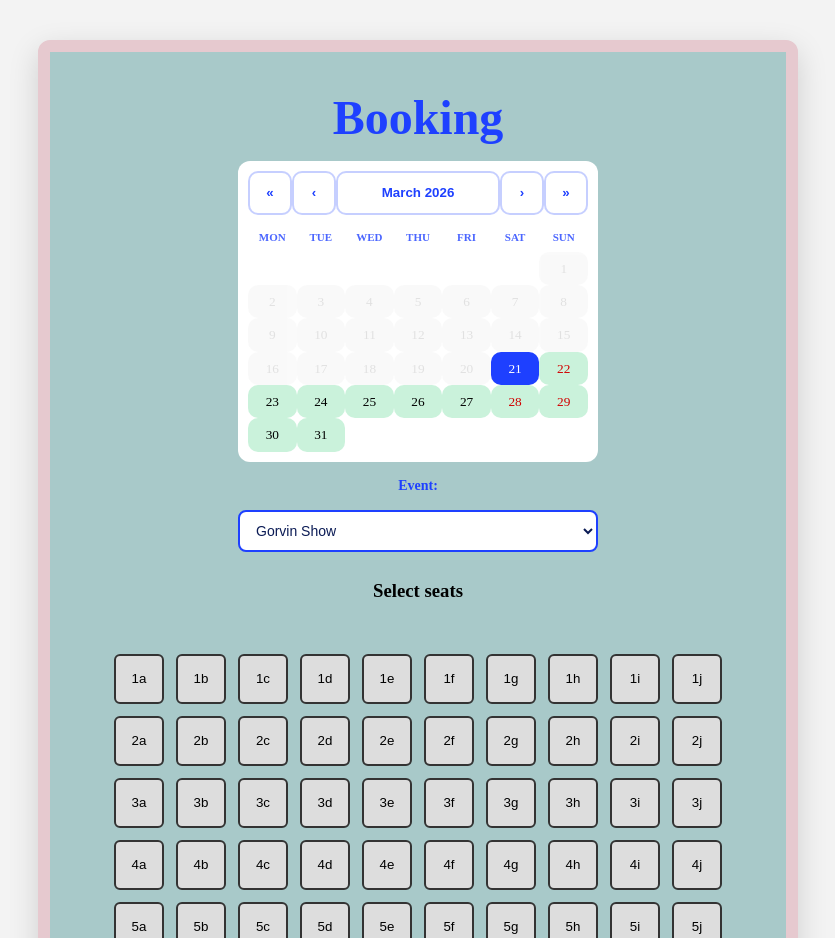
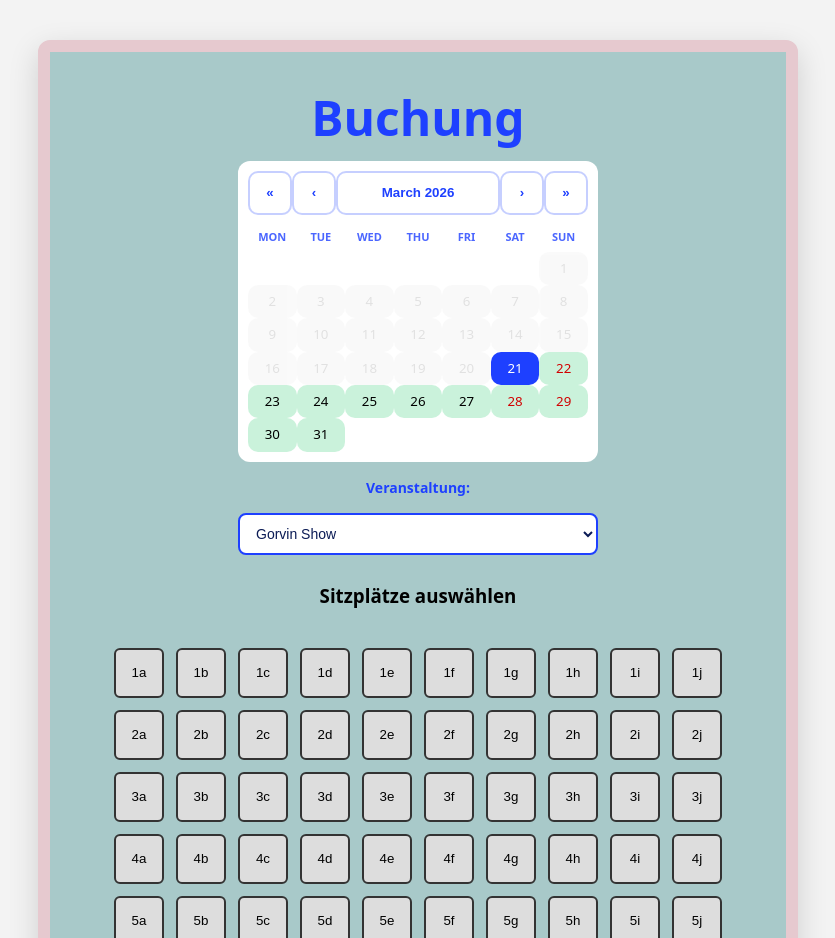
Before and after one commit to LarysaSperling/Event-booking, a React (Vite) app: page / in a window 1280 px wide. Shown: the top 938 px of the page, without its empty margins (222-1057 px from the left). Built offline with nearby package versions, Linux system fonts and the light colour scheme.

Commit message:
feat: complete event booking system with German localization and calendar month fix

```diff
--- a/src/App.jsx
+++ b/src/App.jsx
@@ -2,307 +2,236 @@ import React, { useState } from "react";
 import EventBooking from "./components/eventBooking";
 import "./App.css";
 
+function d(y, m, day) {
+
+  return new Date(y, m - 1, day);
+}
+
+function seats(count, labelFn, bookedFn = () => false) {
+  return Array.from({ length: count }, (_, i) => ({
+    id: i + 1,
+    label: labelFn(i),
+    isBooked: bookedFn(i),
+  }));
+}
+
+function bookedRule(i, mod, threshold) {
+  return ((i + 1) * 17) % mod <= threshold;
+}
+
 function buildEventsData() {
   return [
-
     {
       id: 237632,
-    date: new Date("2026-03-21"),
+      date: d(2026, 3, 21),
       events: [
         {
           id: 7843687,
           title: "Gorvin Show",
-        seats: Array.from({ length: 50 }, (_, i) => ({
-          id: i + 1,
-          label: `${Math.floor(i / 10) + 1}${String.fromCharCode(97 + (i % 10))}`,
-          isSelected: false
-        }))
+          seats: seats(
+            50,
+            (i) => `${Math.floor(i / 10) + 1}${String.fromCharCode(97 + (i % 10))}`,
+            () => false
+          ),
         },
         {
           id: 7843688,
           title: "Comedy Night",
-        seats: Array.from({ length: 40 }, (_, i) => ({
-          id: i + 1,
-          label: `R${Math.floor(i / 8) + 1}S${(i % 8) + 1}`,
-          isSelected: i % 5 === 0
-        }))
+          seats: seats(40, (i) => `R${Math.floor(i / 8) + 1}S${(i % 8) + 1}`, (i) => (i + 1) % 5 === 0),
         },
         {
           id: 7843689,
           title: "Improv Show",
-        seats: Array.from({ length: 30 }, (_, i) => ({
-          id: i + 1,
-          label: `A${i + 1}`,
-          isSelected: [3, 7, 12, 15, 22].includes(i + 1)
-        }))
-      }
-    ]
+          seats: seats(30, (i) => `A${i + 1}`, (i) => [3, 7, 12, 15, 22].includes(i + 1)),
+        },
+      ],
     },
     {
       id: 237633,
-    date: new Date("2026-03-22"),
+      date: d(2026, 3, 22),
       events: [
         {
           id: 7843690,
           title: "Rock Concert",
-        seats: Array.from({ length: 100 }, (_, i) => ({
-          id: i + 1,
-          label: `${String.fromCharCode(65 + Math.floor(i / 20))}${(i % 20) + 1}`,
-          isSelected: Math.random() > 0.7
-        }))
+          seats: seats(
+            100,
+            (i) => `${String.fromCharCode(65 + Math.floor(i / 20))}${(i % 20) + 1}`,
+            (i) => bookedRule(i, 10, 2) // ~30%
+          ),
         },
         {
           id: 7843691,
           title: "Metal Night",
-        seats: Array.from({ length: 60 }, (_, i) => ({
-          id: i + 1,
-          label: `M${i + 1}`,
-          isSelected: false
-        }))
-      }
-    ]
+          seats: seats(60, (i) => `M${i + 1}`, () => false),
+        },
+      ],
     },
     {
       id: 237634,
-    date: new Date("2026-03-23"),
+      date: d(2026, 3, 23),
       events: [
         {
           id: 7843692,
           title: "Magic Show",
-        seats: Array.from({ length: 45 }, (_, i) => ({
-          id: i + 1,
-          label: `S${i + 1}`,
-          isSelected: i < 5
-        }))
+          seats: seats(45, (i) => `S${i + 1}`, (i) => i < 5),
         },
         {
           id: 7843693,
           title: "Illusionist",
-        seats: Array.from({ length: 35 }, (_, i) => ({
-          id: i + 1,
-          label: `VIP${i + 1}`,
-          isSelected: false
-        }))
-      }
-    ]
+          seats: seats(35, (i) => `VIP${i + 1}`, () => false),
+        },
+      ],
     },
     {
       id: 237635,
-    date: new Date("2026-03-24"),
+      date: d(2026, 3, 24),
       events: [
         {
           id: 7843694,
           title: "Jazz Evening",
-        seats: Array.from({ length: 25 }, (_, i) => ({
-          id: i + 1,
-          label: `J${i + 1}`,
-          isSelected: i % 3 === 0
-        }))
+          seats: seats(25, (i) => `J${i + 1}`, (i) => i % 3 === 0),
         },
         {
           id: 7843695,
           title: "Blues Night",
-        seats: Array.from({ length: 30 }, (_, i) => ({
-          id: i + 1,
-          label: `B${i + 1}`,
-          isSelected: i > 20
-        }))
+          seats: seats(30, (i) => `B${i + 1}`, (i) => i > 20),
         },
         {
           id: 7843696,
           title: "Soul Music",
-        seats: Array.from({ length: 20 }, (_, i) => ({
-          id: i + 1,
-          label: `SO${i + 1}`,
-          isSelected: false
-        }))
-      }
-    ]
+          seats: seats(20, (i) => `SO${i + 1}`, () => false),
+        },
+      ],
     },
     {
       id: 237636,
-    date: new Date("2026-03-25"),
+      date: d(2026, 3, 25),
       events: [
         {
           id: 7843697,
           title: "Dance Performance",
-        seats: Array.from({ length: 80 }, (_, i) => ({
-          id: i + 1,
-          label: `D${Math.floor(i / 10) + 1}-${(i % 10) + 1}`,
-          isSelected: i % 7 === 0
-        }))
-      }
-    ]
+          seats: seats(80, (i) => `D${Math.floor(i / 10) + 1}-${(i % 10) + 1}`, (i) => i % 7 === 0),
+        },
+      ],
     },
     {
       id: 237637,
-    date: new Date("2026-03-26"),
+      date: d(2026, 3, 26),
       events: [
         {
           id: 7843698,
           title: "Theater Play",
-        seats: Array.from({ length: 120 }, (_, i) => ({
-          id: i + 1,
-          label: `T${Math.floor(i / 12) + 1}-${(i % 12) + 1}`,
-          isSelected: false
-        }))
+          seats: seats(120, (i) => `T${Math.floor(i / 12) + 1}-${(i % 12) + 1}`, () => false),
         },
         {
           id: 7843699,
           title: "Drama",
-        seats: Array.from({ length: 90 }, (_, i) => ({
-          id: i + 1,
-          label: `DR${i + 1}`,
-          isSelected: i < 10
-        }))
-      }
-    ]
+          seats: seats(90, (i) => `DR${i + 1}`, (i) => i < 10),
+        },
+      ],
     },
     {
       id: 237638,
-    date: new Date("2026-03-27"),
+      date: d(2026, 3, 27),
       events: [
         {
           id: 7843700,
           title: "Stand-up Comedy",
-        seats: Array.from({ length: 55 }, (_, i) => ({
-          id: i + 1,
-          label: `C${i + 1}`,
-          isSelected: [1, 2, 3, 10, 15, 30, 45].includes(i + 1)
-        }))
-      }
-    ]
+          seats: seats(55, (i) => `C${i + 1}`, (i) => [1, 2, 3, 10, 15, 30, 45].includes(i + 1)),
+        },
+      ],
     },
     {
       id: 237639,
-    date: new Date("2026-03-28"),
+      date: d(2026, 3, 28),
       events: [
         {
           id: 7843701,
           title: "Opera",
-        seats: Array.from({ length: 150 }, (_, i) => ({
-          id: i + 1,
-          label: `O${Math.floor(i / 15) + 1}-${(i % 15) + 1}`,
-          isSelected: i > 140
-        }))
-      }
-    ]
+          seats: seats(150, (i) => `O${Math.floor(i / 15) + 1}-${(i % 15) + 1}`, (i) => i > 140),
+        },
+      ],
     },
     {
       id: 237640,
-    date: new Date("2026-03-29"),
+      date: d(2026, 3, 29),
       events: [
         {
           id: 7843702,
           title: "Ballet",
-        seats: Array.from({ length: 85 }, (_, i) => ({
-          id: i + 1,
-          label: `B${i + 1}`,
-          isSelected: i % 4 === 0
-        }))
+          seats: seats(85, (i) => `B${i + 1}`, (i) => i % 4 === 0),
         },
         {
           id: 7843703,
           title: "Modern Dance",
-        seats: Array.from({ length: 40 }, (_, i) => ({
-          id: i + 1,
-          label: `MD${i + 1}`,
-          isSelected: false
-        }))
-      }
-    ]
+          seats: seats(40, (i) => `MD${i + 1}`, () => false),
+        },
+      ],
     },
     {
       id: 237641,
-    date: new Date("2026-03-30"),
+      date: d(2026, 3, 30),
       events: [
         {
           id: 7843704,
           title: "Kids Show",
-        seats: Array.from({ length: 70 }, (_, i) => ({
-          id: i + 1,
-          label: `K${Math.floor(i / 14) + 1}-${(i % 14) + 1}`,
-          isSelected: i < 20
-        }))
-      }
-    ]
+          seats: seats(70, (i) => `K${Math.floor(i / 14) + 1}-${(i % 14) + 1}`, (i) => i < 20),
+        },
+      ],
     },
     {
       id: 237642,
-    date: new Date("2026-03-31"),
+      date: d(2026, 3, 31),
       events: [
         {
           id: 7843705,
           title: "New Year Party",
-        seats: Array.from({ length: 200 }, (_, i) => ({
-          id: i + 1,
-          label: `NY${Math.floor(i / 20) + 1}-${(i % 20) + 1}`,
-          isSelected: i % 2 === 0
-        }))
-      }
-    ]
+          seats: seats(200, (i) => `NY${Math.floor(i / 20) + 1}-${(i % 20) + 1}`, (i) => (i + 1) % 2 === 0),
         },
-
-
+      ],
+    },
     {
       id: 237643,
-    date: new Date("2026-04-01"),
+      date: d(2026, 4, 1),
       events: [
         {
           id: 7843706,
           title: "April Fools Show",
-        seats: Array.from({ length: 50 }, (_, i) => ({
-          id: i + 1,
-          label: `AF${i + 1}`,
-          isSelected: false
-        }))
-      }
-    ]
+          seats: seats(50, (i) => `AF${i + 1}`, () => false),
+        },
+      ],
     },
     {
       id: 237644,
-    date: new Date("2026-04-02"),
+      date: d(2026, 4, 2),
       events: [
         {
           id: 7843707,
           title: "Rock Festival",
-        seats: Array.from({ length: 300 }, (_, i) => ({
-          id: i + 1,
-          label: `RF${Math.floor(i / 30) + 1}-${(i % 30) + 1}`,
-          isSelected: Math.random() > 0.5
-        }))
-      }
-    ]
+          seats: seats(300, (i) => `RF${Math.floor(i / 30) + 1}-${(i % 30) + 1}`, (i) => bookedRule(i, 10, 4)), // ~50%
+        },
+      ],
     },
     {
       id: 237645,
-    date: new Date("2026-04-03"),
+      date: d(2026, 4, 3),
       events: [
         {
           id: 7843708,
           title: "Hip-Hop Night",
-        seats: Array.from({ length: 75 }, (_, i) => ({
-          id: i + 1,
-          label: `HH${i + 1}`,
-          isSelected: i % 6 === 0
-        }))
+          seats: seats(75, (i) => `HH${i + 1}`, (i) => i % 6 === 0),
         },
         {
           id: 7843709,
           title: "R&B Concert",
-        seats: Array.from({ length: 65 }, (_, i) => ({
-          id: i + 1,
-          label: `RB${i + 1}`,
-          isSelected: i > 50
-        }))
-      }
-    ]
-  }
+          seats: seats(65, (i) => `RB${i + 1}`, (i) => i > 50),
+        },
+      ],
+    },
   ];
 }
 
 export default function App() {
-
   const [eventsData] = useState(() => buildEventsData());
 
   return (
@@ -311,7 +240,6 @@ export default function App() {
     </div>
   );
 }
-
 
 
 
--- a/src/components/eventBooking/index.jsx
+++ b/src/components/eventBooking/index.jsx
@@ -3,33 +3,39 @@ import EventDetails from "../eventDetails";
 import SeatSelector from "../seatSelector";
 import styles from "./styles.module.css";
 
-function formatDate(date) {
-  return date.toISOString().split("T")[0];
+function toKey(d) {
+  const date = d instanceof Date ? d : new Date(d);
+  const y = date.getFullYear();
+  const m = String(date.getMonth() + 1).padStart(2, "0");
+  const day = String(date.getDate()).padStart(2, "0");
+  return `${y}-${m}-${day}`;
 }
 
-export default function EventBooking({ eventsData }) {
-  const firstDate = formatDate(eventsData[0].date);
+export default function EventBooking({ eventsData = [] }) {
+  const firstDate = useMemo(() => {
+    const d = eventsData?.[0]?.date;
+    return d ? toKey(d) : null;
+  }, [eventsData]);
 
   const [selectedDate, setSelectedDate] = useState(firstDate);
   const [selectedEventId, setSelectedEventId] = useState(null);
   const [selectedSeats, setSelectedSeats] = useState([]);
 
+  useEffect(() => {
+    if (firstDate && !selectedDate) setSelectedDate(firstDate);
+  }, [firstDate, selectedDate]);
 
   const currentDateBlock = useMemo(() => {
-    return eventsData.find(
-      (item) => formatDate(item.date) === selectedDate
-    ) || null;
+    if (!selectedDate) return null;
+    return eventsData.find((x) => toKey(x.date) === selectedDate) || null;
   }, [eventsData, selectedDate]);
 
-
   const events = currentDateBlock?.events ?? [];
-
 
   const currentEvent = useMemo(() => {
     if (!events.length) return null;
     return events.find((e) => e.id === selectedEventId) ?? events[0];
   }, [events, selectedEventId]);
-
 
   useEffect(() => {
     const firstEventId = events[0]?.id ?? null;
@@ -45,7 +51,7 @@ export default function EventBooking({ eventsData }) {
     if (!currentEvent) return;
 
     const seat = currentEvent.seats.find((s) => s.id === seatId);
-    if (!seat || seat.isSelected) return;
+    if (!seat || seat.isBooked) return;
 
     setSelectedSeats((prev) =>
       prev.includes(seatId)
@@ -60,6 +66,10 @@ export default function EventBooking({ eventsData }) {
     return selectedSeats.map((id) => map.get(id)).filter(Boolean);
   }, [selectedSeats, currentEvent]);
 
+  if (!eventsData.length) {
+    return <div className={styles.card}>Keine Veranstaltungsdaten</div>;
+  }
+
   return (
     <div className={styles.card}>
       <EventDetails
@@ -71,8 +81,8 @@ export default function EventBooking({ eventsData }) {
       />
 
       {currentEvent ? (
-        <>
-          <h3>Select seats</h3>
+        <div className={styles.section}>
+          <h3>Sitzplätze auswählen</h3>
 
           <SeatSelector
             seats={currentEvent.seats}
@@ -81,16 +91,12 @@ export default function EventBooking({ eventsData }) {
           />
 
           <p className={styles.selected}>
-            Selected seats:{" "}
-            {selectedSeatLabels.length
-              ? selectedSeatLabels.join(", ")
-              : "-"}
+            Ausgewählte Plätze:{" "}
+            {selectedSeatLabels.length ? selectedSeatLabels.join(", ") : "-"}
           </p>
-        </>
+        </div>
       ) : (
-        <p className={styles.selected}>
-          No events for this date
-        </p>
+        <p className={styles.selected}>Keine Veranstaltungen für dieses Datum</p>
       )}
     </div>
   );
--- a/src/components/eventDetails/index.jsx
+++ b/src/components/eventDetails/index.jsx
@@ -1,43 +1,52 @@
-import React, { useMemo } from "react";
+import React, { useMemo, useState } from "react";
 import Calendar from "react-calendar";
 import "react-calendar/dist/Calendar.css";
 import styles from "./styles.module.css";
 
-function toKey(date) {
+function toKey(d) {
+  const date = d instanceof Date ? d : new Date(d);
   const yyyy = date.getFullYear();
   const mm = String(date.getMonth() + 1).padStart(2, "0");
   const dd = String(date.getDate()).padStart(2, "0");
   return `${yyyy}-${mm}-${dd}`;
 }
 
-function monthKey(date) {
+function monthKey(d) {
+  const date = d instanceof Date ? d : new Date(d);
   const yyyy = date.getFullYear();
   const mm = String(date.getMonth() + 1).padStart(2, "0");
   return `${yyyy}-${mm}`;
 }
 
 export default function EventDetails({
-  eventsData,
+  eventsData = [],
   selectedDate,
   onDateChange,
   selectedEventId,
   onEventChange,
 }) {
-  const availableSet = useMemo(() => {
-    return new Set(eventsData.map((x) => toKey(x.date)));
-  }, [eventsData]);
+  const availableSet = useMemo(
+    () => new Set(eventsData.map((x) => toKey(x.date))),
+    [eventsData]
+  );
 
-  const availableMonths = useMemo(() => {
-    return new Set(eventsData.map((x) => monthKey(x.date)));
-  }, [eventsData]);
+  const availableMonths = useMemo(
+    () => new Set(eventsData.map((x) => monthKey(x.date))),
+    [eventsData]
+  );
 
   const selectedDateObj = useMemo(() => {
-    return selectedDate ? new Date(`${selectedDate}T00:00:00`) : new Date();
+    if (!selectedDate) return new Date();
+    const [y, m, d] = selectedDate.split("-").map(Number);
+    return new Date(y, m - 1, d);
   }, [selectedDate]);
 
-  const selectedMonthHasEvents = useMemo(() => {
-    return availableMonths.has(monthKey(selectedDateObj));
-  }, [availableMonths, selectedDateObj]);
+
+  const [activeMonthDate, setActiveMonthDate] = useState(selectedDateObj);
+
+  const monthHasEvents = useMemo(() => {
+    return availableMonths.has(monthKey(activeMonthDate));
+  }, [availableMonths, activeMonthDate]);
 
   const currentDateBlock = useMemo(() => {
     return eventsData.find((x) => toKey(x.date) === selectedDate) || null;
@@ -48,27 +57,28 @@ export default function EventDetails({
 
   const selectValue = useMemo(() => {
     if (!hasEvents) return "";
-    return events.some((e) => e.id === selectedEventId) ? selectedEventId : "";
+    return events.some((e) => e.id === selectedEventId)
+      ? String(selectedEventId)
+      : "";
   }, [hasEvents, events, selectedEventId]);
 
   return (
     <div className={styles.details}>
-      <h2>Booking</h2>
+      <h2>Buchung</h2>
 
       <Calendar
         value={selectedDateObj}
         onChange={(date) => {
-          const key = toKey(date);
-          onDateChange(key);
+          onDateChange(toKey(date));
           onEventChange(null);
         }}
-
+        onActiveStartDateChange={({ activeStartDate }) => {
+          if (activeStartDate) setActiveMonthDate(activeStartDate);
+        }}
         showNeighboringMonth={false}
-
         tileDisabled={({ date, view }) =>
           view === "month" && !availableSet.has(toKey(date))
         }
-
         tileClassName={({ date, view }) => {
           if (view !== "month") return "";
           const key = toKey(date);
@@ -80,35 +90,42 @@ export default function EventDetails({
         }}
       />
 
-      {!selectedMonthHasEvents && (
-        <p className={styles.monthHint}>
-          Нет событий в этом месяце
-        </p>
+      {!monthHasEvents && (
+        <p className={styles.monthHint}>Keine Veranstaltungen in diesem Monat</p>
       )}
 
-      <label htmlFor="event-select">Event:</label>
+      <label htmlFor="event-select">Veranstaltung:</label>
       <select
         id="event-select"
         name="eventSelect"
         value={selectValue}
-        onChange={(e) => onEventChange(Number(e.target.value))}
+        onChange={(e) => {
+          const v = e.target.value;
+          onEventChange(v ? Number(v) : null);
+        }}
         disabled={!hasEvents}
       >
         {!hasEvents ? (
-          <option value="">No events</option>
+          <option value="">Keine Veranstaltungen</option>
         ) : (
           <>
             <option value="" disabled>
-              Choose event
+              Veranstaltung auswählen
             </option>
             {events.map((event) => (
-              <option key={event.id} value={event.id}>
+              <option key={event.id} value={String(event.id)}>
                 {event.title}
               </option>
             ))}
           </>
         )}
       </select>
+
+      {!hasEvents && (
+        <p className={styles.noEventsHint}>
+          Bitte wählen Sie ein Datum mit verfügbaren Veranstaltungen
+        </p>
+      )}
     </div>
   );
 }
--- a/src/components/seatSelector/index.jsx
+++ b/src/components/seatSelector/index.jsx
@@ -1,21 +1,32 @@
 import React from "react";
 import styles from "./styles.module.css";
 
-export default function SeatSelector({ seats, selectedSeats, onToggle }) {
+export default function SeatSelector({
+  seats = [],
+  selectedSeats = [],
+  onToggle,
+}) {
   return (
     <div className={styles.seats}>
       {seats.map((seat) => {
-        const isPicked = selectedSeats.includes(seat.id);
+        const isActive = selectedSeats.includes(seat.id);
+        const isBusy = seat.isBooked;
 
         return (
           <button
             key={seat.id}
-            disabled={seat.isSelected}
-            className={`${styles.seat}
-              ${seat.isSelected ? styles.busy : ""}
-              ${isPicked ? styles.active : ""}
-            `}
+            type="button"
+            className={[
+              styles.seat,
+              isActive ? styles.active : "",
+              isBusy ? styles.busy : "",
+            ]
+              .filter(Boolean)
+              .join(" ")}
+            disabled={isBusy}
             onClick={() => onToggle(seat.id)}
+            aria-pressed={isActive}
+            aria-disabled={isBusy}
           >
             {seat.label}
           </button>
--- a/src/index.css
+++ b/src/index.css
@@ -9,3 +9,7 @@ body,
 #root {
   height: 100%;
 }
+
+body {
+  font-family: system-ui, -apple-system, BlinkMacSystemFont, sans-serif;
+}
```
Lines whose indentation alone changed are shown as unchanged.
